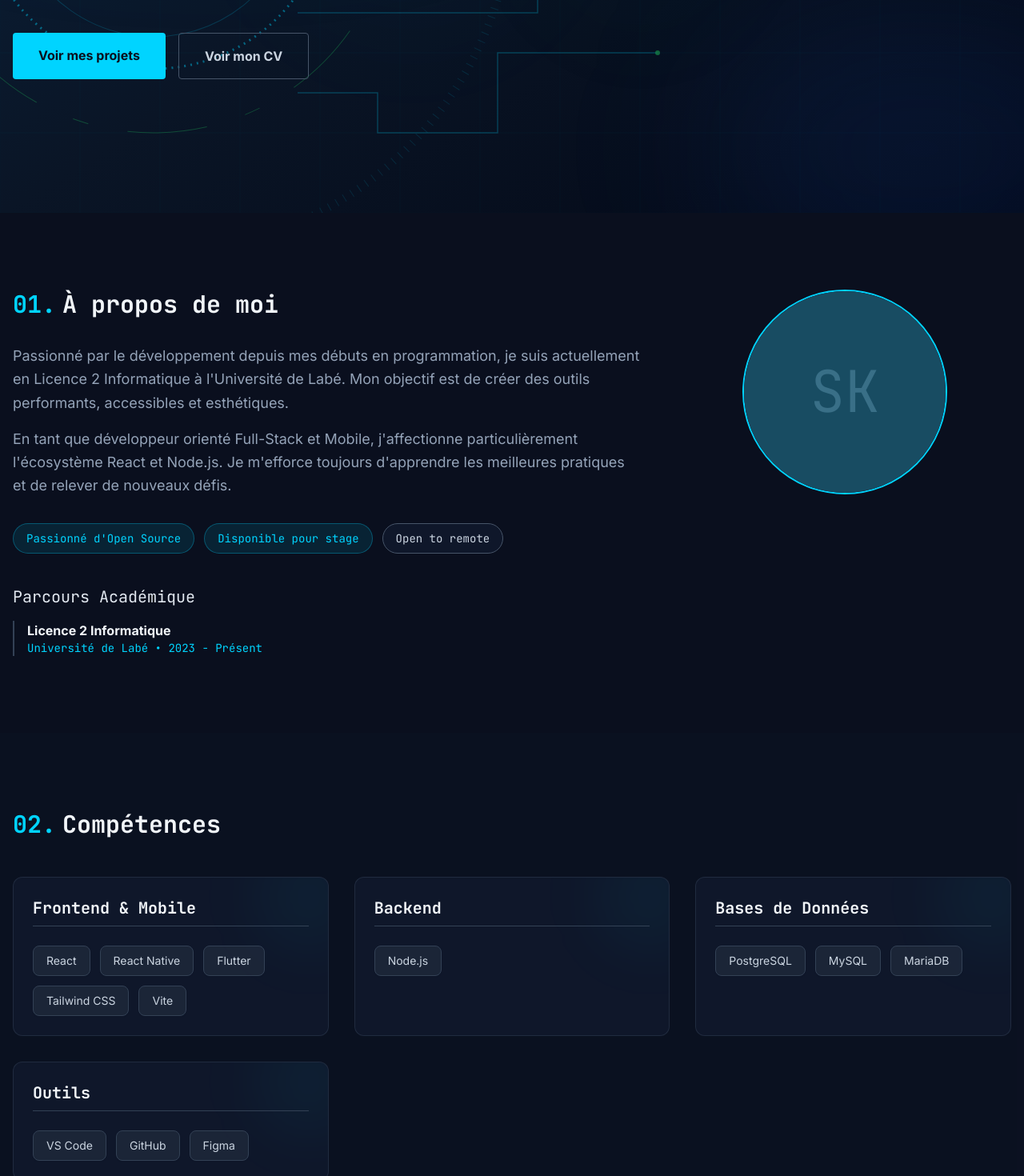
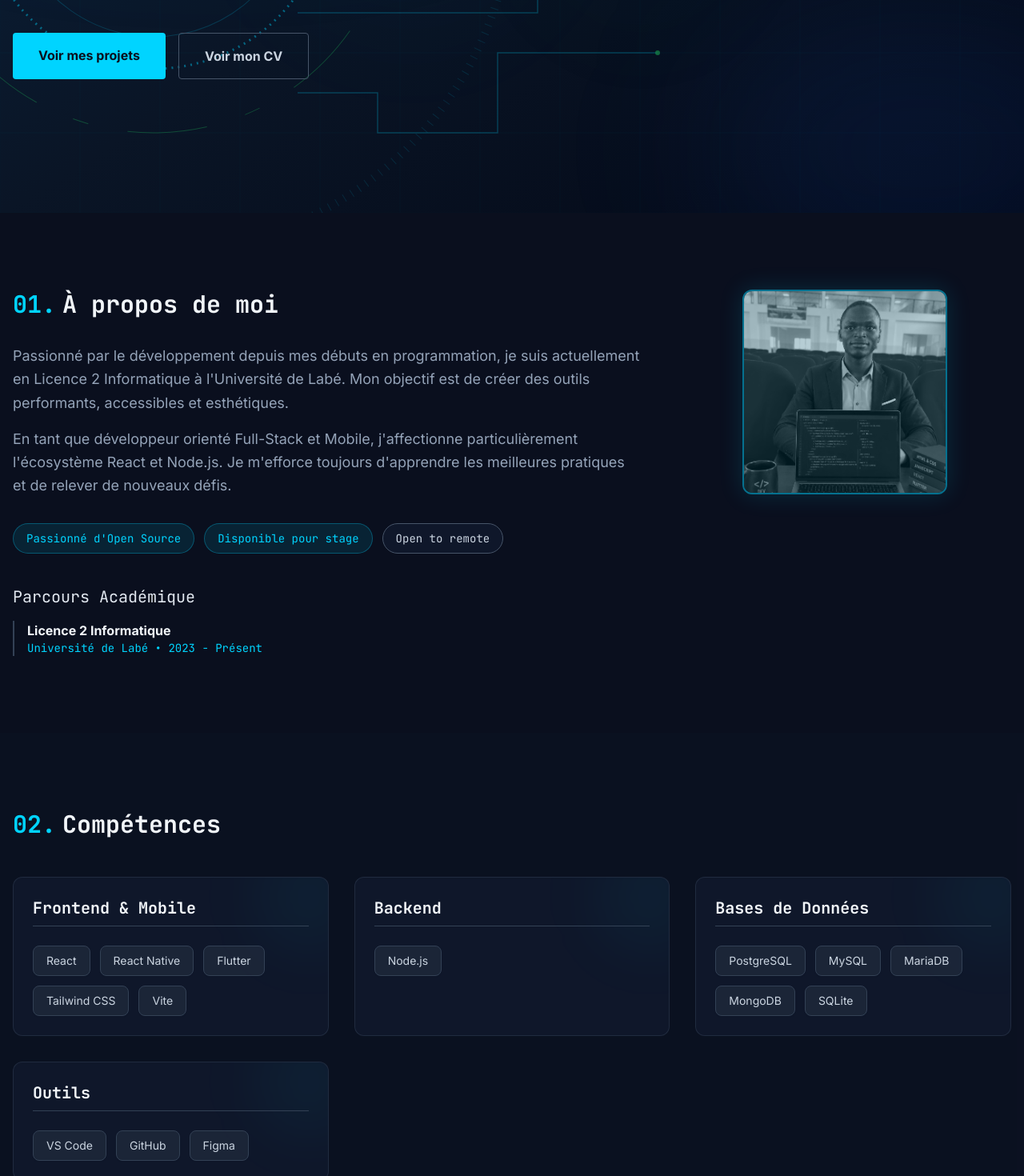
Before and after one commit to sorail742/portefolio, a React (Vite) app in the folder portfolio-frontend/: page / in a window 1280 px wide. Shown: the part 534-2004 px from the top of the page at 80% size. Built offline with nearby package versions, Linux system fonts and the light colour scheme.

Commit message:
Update profile picture and add modern styling to About section

```diff
--- a/portfolio-frontend/src/components/About.jsx
+++ b/portfolio-frontend/src/components/About.jsx
@@ -42,11 +42,13 @@ export default function About() {
           </div>
 
           <div className="w-full md:w-1/3 flex justify-center mt-10 md:mt-0">
-            <div className="relative w-64 h-64 rounded-full border-2 border-cyanAccent overflow-hidden group">
-              <div className="absolute inset-0 bg-cyanAccent/20 group-hover:bg-transparent transition-colors z-10"></div>
-              <div className="w-full h-full bg-slate-800 flex items-center justify-center text-7xl font-mono text-slate-600">
-                SK
-              </div>
+            <div className="relative w-64 h-64 rounded-xl border-2 border-cyanAccent/50 overflow-hidden group shadow-[0_0_30px_rgba(0,212,255,0.15)] hover:shadow-[0_0_40px_rgba(0,212,255,0.3)] transition-all duration-500">
+              <div className="absolute inset-0 bg-cyanAccent/10 group-hover:bg-transparent transition-colors duration-500 z-10"></div>
+              <img
+                src="/profile.png"
+                alt="Sory Keïta"
+                className="w-full h-full object-cover grayscale opacity-80 group-hover:grayscale-0 group-hover:opacity-100 group-hover:scale-105 transition-all duration-500"
+              />
             </div>
           </div>
         </motion.div>
--- a/portfolio-frontend/src/data/skills.js
+++ b/portfolio-frontend/src/data/skills.js
@@ -1,6 +1,6 @@
 export const skills = {
     "Frontend & Mobile": ["React", "React Native", "Flutter", "Tailwind CSS", "Vite"],
     "Backend": ["Node.js"],
-    "Bases de Données": ["PostgreSQL", "MySQL", "MariaDB"],
+    "Bases de Données": ["PostgreSQL", "MySQL", "MariaDB", "MongoDB", "SQLite"],
     "Outils": ["VS Code", "GitHub", "Figma"]
 };
```
Also changed, not shown: portfolio-frontend/public/profile.png (added).
